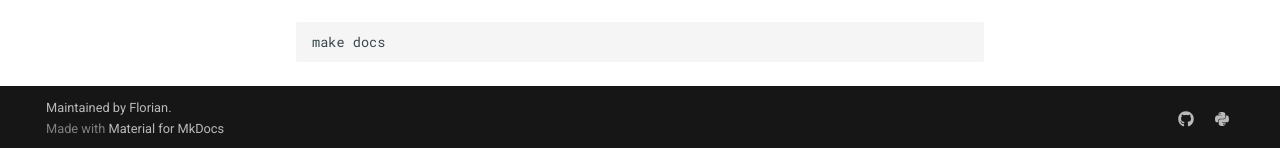
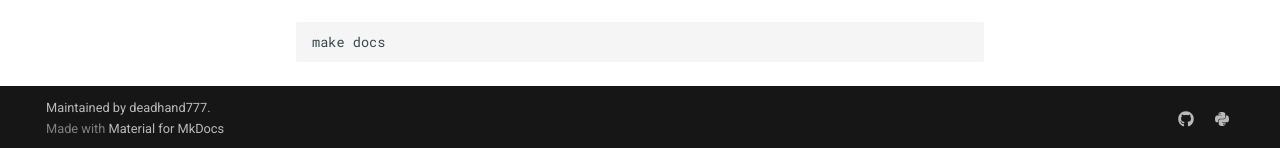
Before and after one commit to deadhand777/test-uv, an MkDocs documentation site: the page built from docs/index.md, in a window 1280 px wide and 900 px high, scrolled down 1252 px. Shown: the part 749-897 px from the top of the window. Built offline with MkDocs 1.6.1 and Material for MkDocs 9.7.7, drawn with Linux system fonts in a browser that asks for light colours; comment, search, counter and statistics services are not loaded.

Commit message:
changed documentation style

```diff
--- a/mkdocs.yml
+++ b/mkdocs.yml
@@ -1,11 +1,11 @@
 site_name: test-uv
 repo_url: https://github.com/deadhand777/test-uv
 site_url: https://deadhand777.github.io/test-uv
-site_description: This is a test of a new project templete
+site_description: This is a test of a new python project templete for ai
 site_author: Chris Schulz
 edit_uri: edit/main/docs/
 repo_name: deadhand777/test-uv
-copyright: Maintained by <a href="https://deadhand777.com">Florian</a>.
+copyright: Maintained by <a href="https://deadhand777.com">deadhand777</a>.
 
 nav:
   - Home: index.md
@@ -21,6 +21,13 @@
   feature:
     tabs: true
   palette:
+    - media: "(prefers-color-scheme: dark)"
+      scheme: slate
+      primary: black
+      accent: deep orange
+      toggle:
+        icon: material/brightness-4
+        name: Switch to light mode
     - media: "(prefers-color-scheme: light)"
       scheme: default
       primary: white
@@ -28,13 +35,6 @@
       toggle:
         icon: material/brightness-7
         name: Switch to dark mode
-    - media: "(prefers-color-scheme: dark)"
-      scheme: slate
-      primary: black
-      accent: deep orange
-      toggle:
-        icon: material/brightness-4
-        name: Switch to light mode
   icon:
     repo: fontawesome/brands/github
 
```
